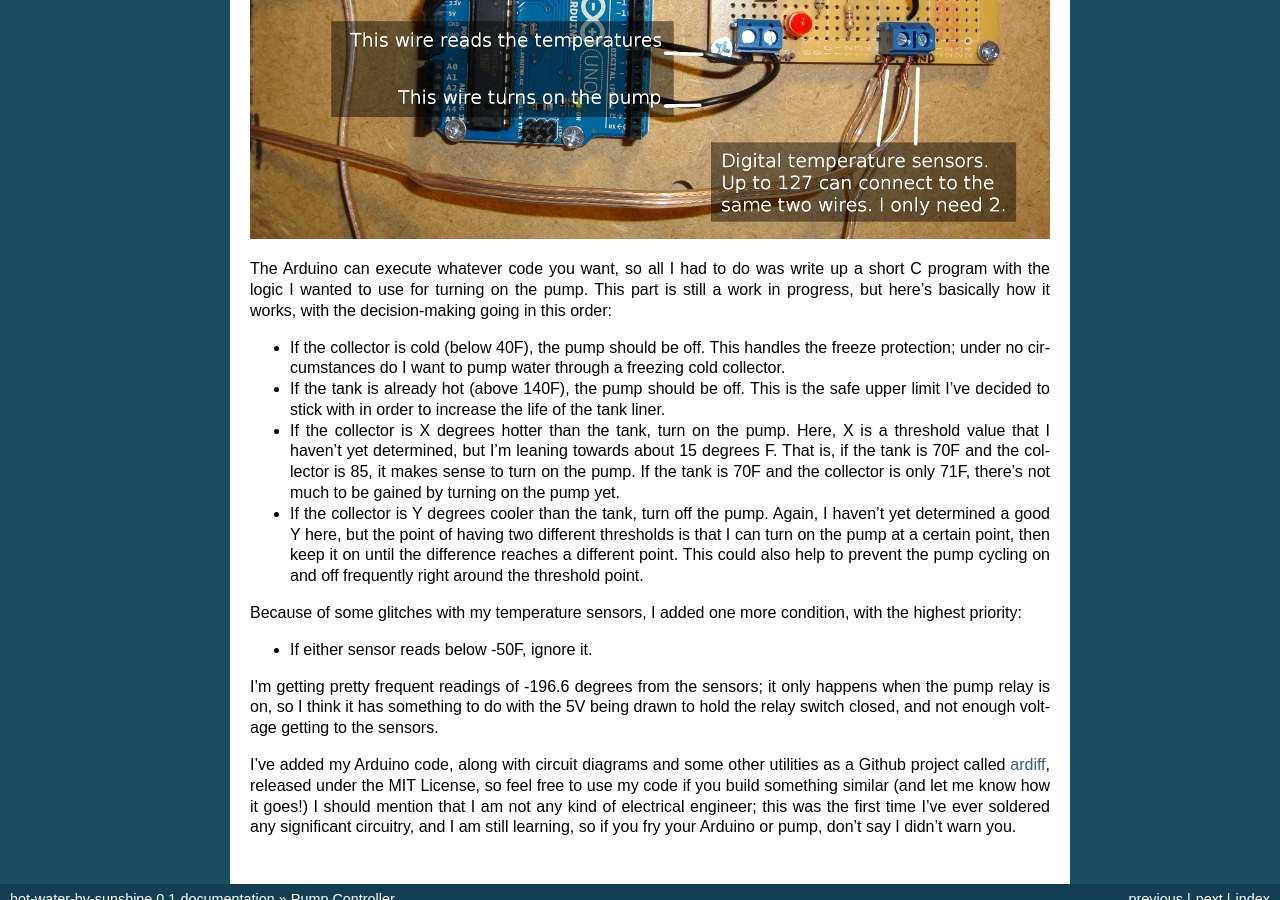
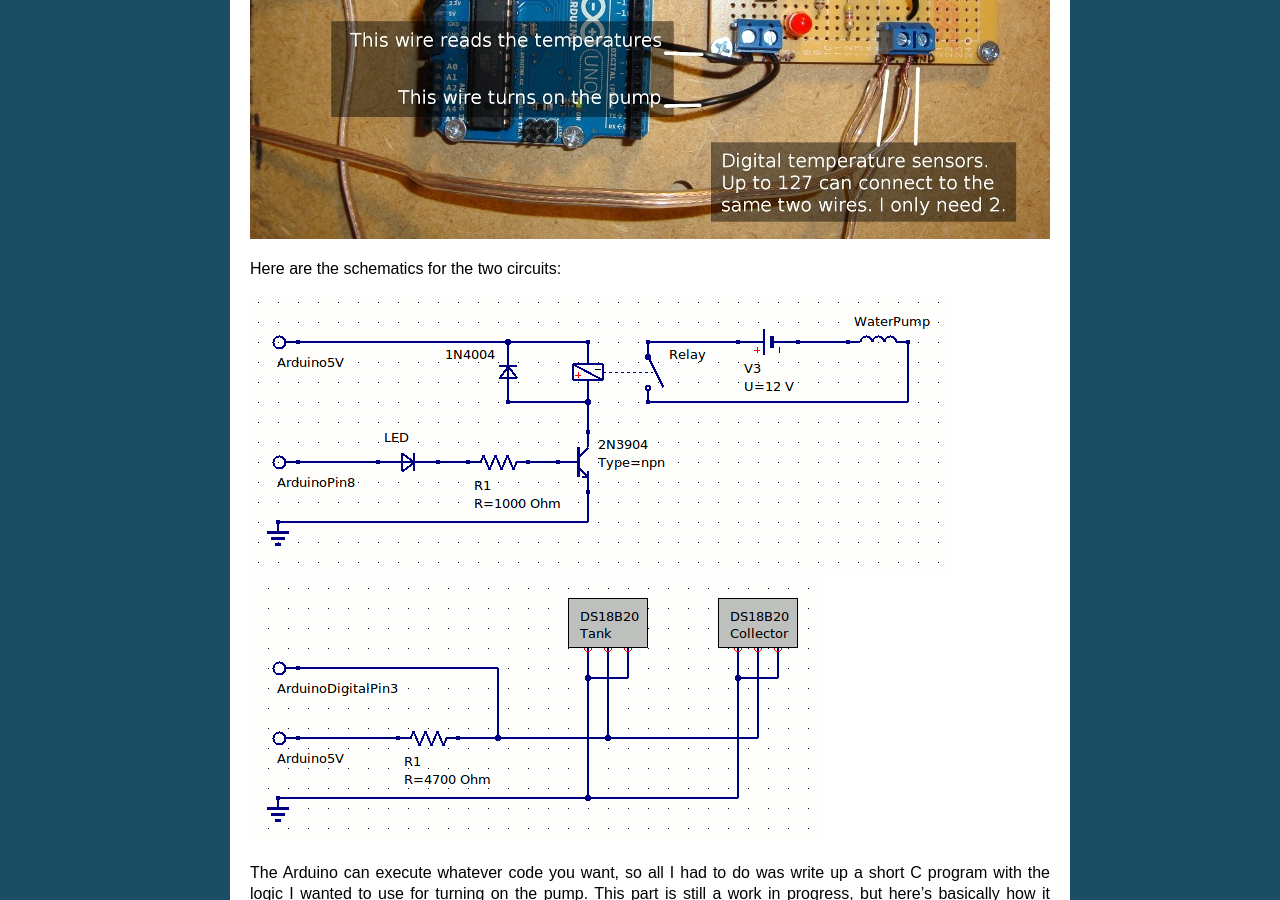
Before and after one commit to wapcaplet/hot-water-by-sunshine, a Sphinx documentation site: the page built from docs/controller.rst, in a window 1280 px wide and 900 px high, scrolled down 1797 px. Built offline with Sphinx 7.4.7, drawn with Linux system fonts in a browser that asks for light colours.

Commit message:
Add circuit schematics

```diff
--- a/docs/controller.rst
+++ b/docs/controller.rst
@@ -61,6 +61,11 @@ the wall.
 
 .. image:: images/differential_controller_completed.jpg
 
+Here are the schematics for the two circuits:
+
+.. image:: images/pump_relay.png
+.. image:: images/temperature_sensors.png
+
 The Arduino can execute whatever code you want, so all I had to do was write up
 a short C program with the logic I wanted to use for turning on the pump. This
 part is still a work in progress, but here's basically how it works, with the
```
Also changed, not shown: docs/images/pump_relay.png (added), docs/images/temperature_sensors.png (added).
